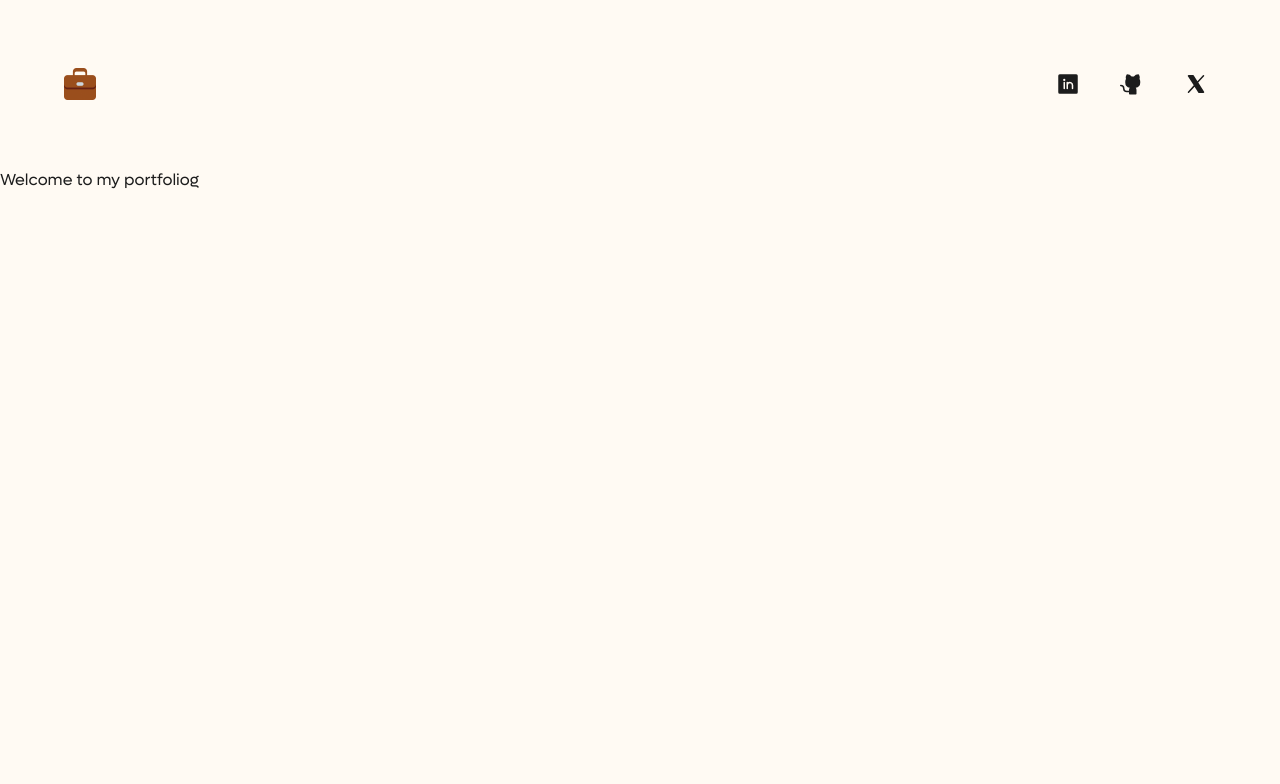
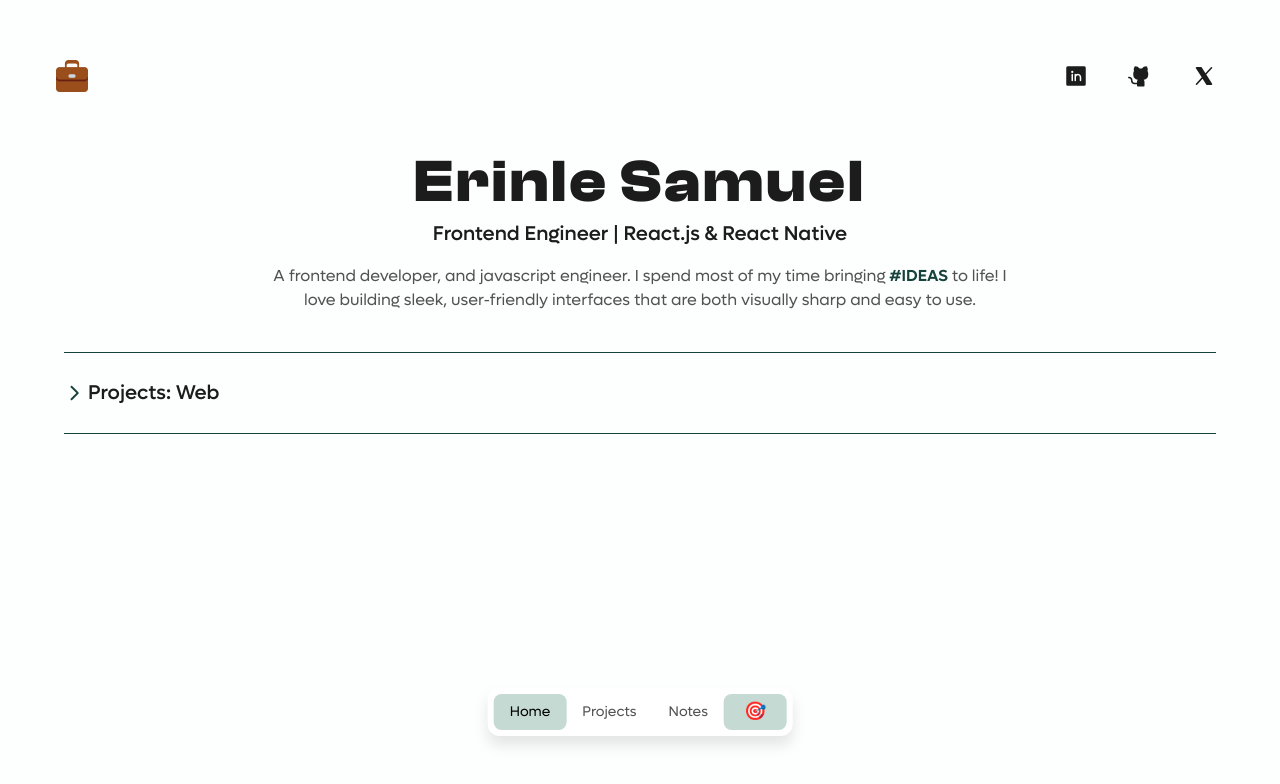
Before and after one commit to psalmuelle/portfolio-v2, a Next.js app: page / in a window 1280 px wide. Shown: the top 784 px of the page. Built offline with nearby package versions, Linux system fonts and the light colour scheme.

Commit message:
feat: create hero section in homepage

```diff
--- a/package.json
+++ b/package.json
@@ -11,7 +11,6 @@
   "dependencies": {
     "@phosphor-icons/react": "^2.1.10",
     "next": "15.3.2",
-    "next-themes": "^0.4.6",
     "react": "^19.0.0",
     "react-dom": "^19.0.0"
   },
@@ -21,6 +20,7 @@
     "@types/node": "^20",
     "@types/react": "^19",
     "@types/react-dom": "^19",
+    "@types/youtube-player": "^5.5.11",
     "eslint": "^9",
     "eslint-config-next": "15.3.2",
     "tailwindcss": "^4",
--- a/src/app/globals.css
+++ b/src/app/globals.css
@@ -1,8 +1,15 @@
 @import "tailwindcss";
 
 :root {
-  --background: #fffaf3;
+  --background: #e9efec0c;
   --foreground: #1c1c1c;
+}
+
+@font-face {
+  font-family: "ClashDisplay";
+  font-style: normal;
+  font-weight: 700;
+  src: url("../../public/fonts/ClashDisplay-Bold.woff2") format("woff2");
 }
 
 @layer base {
@@ -18,9 +25,25 @@
     scroll-behavior: smooth;
   }
 
+  html {
+    scroll-behavior: smooth;
+    -ms-text-size-adjust: 100%;
+    -webkit-text-size-adjust: 100%;
+  }
+
   body {
     background-color: var(--background);
     color: var(--foreground);
+    -webkit-tap-highlight-color: rgba(0, 0, 0, 0);
+  }
+
+  ::selection {
+    background: #16423c;
+    color: white;
+  }
+  ::-moz-selection {
+    background: #16423c;
+    color: white;
   }
 }
 
@@ -30,3 +53,8 @@
   --color-primary-600: #6a9c89;
   --color-primary-900: #16423c;
 }
+
+.font-clash {
+  font-family: "ClashDisplay", sans-serif;
+  font-weight: 700;
+}
--- a/src/app/layout.tsx
+++ b/src/app/layout.tsx
@@ -1,5 +1,6 @@
 import type { Metadata } from "next";
 import Header from "@/components/Header";
+import MenuBar from "@/components/MenuBar";
 import localFont from "next/font/local";
 import "./globals.css";
 
@@ -58,6 +59,7 @@ export default function RootLayout({
       <body className={`${lufgaFonts.className} antialiased`}>
         <Header />
         {children}
+        <MenuBar />
       </body>
     </html>
   );
--- a/src/app/page.tsx
+++ b/src/app/page.tsx
@@ -1,9 +1,28 @@
 import Image from "next/image";
+import ProjectSection from "@/components/home/ProjectSection";
+import Link from "next/link";
 
 export default function Home() {
   return (
-    <div className=''>
-      Welcome to my portfoliog
+    <div className='px-6 sm:px-10 lg:px-16'>
+      <hgroup className='text-center'>
+        <h1 className='text-6xl max-sm:text-4xl font-clash tracking-wider'>
+          Erinle Samuel
+        </h1>
+        <p className='mt-2 text-xl font-medium'>
+          Frontend Engineer | React.js & React Native
+        </p>
+        <p className='max-w-3xl mt-4 mx-auto text-neutral-600'>
+          A frontend developer, and javascript engineer. I spend most of my time
+          bringing{" "}
+          <Link href={'/projects'} className='text-primary-900 font-semibold'>#IDEAS</Link> to
+          life! I love building sleek, user-friendly interfaces that are both
+          visually sharp and easy to use.
+        </p>
+      </hgroup>
+      <div className="mt-10">
+        <ProjectSection />
+      </div>
     </div>
   );
 }
--- a/src/components/Header.tsx
+++ b/src/components/Header.tsx
@@ -5,7 +5,7 @@ import Icon from "./Icons";
 
 export default function Header() {
   return (
-    <header className='w-full max-w-7xl mx-auto flex justify-between items-center p-10 md:p-16 px-6 sm:px-10 lg:px-16'>
+    <header className='w-full max-w-7xl mx-auto flex justify-between items-center p-10 md:p-14 px-6 sm:px-10 lg:px-14'>
       <Link href='/'>
         <Image src={logoImg} alt='logo' width={32} height={32} />
       </Link>
--- a/src/components/Icons.tsx
+++ b/src/components/Icons.tsx
@@ -4,12 +4,15 @@ import {
   GithubLogoIcon,
   LinkedinLogoIcon,
   XLogoIcon,
+  CaretRightIcon,
 } from "@phosphor-icons/react";
 
 const iconMap = {
   linkedinLogo: LinkedinLogoIcon,
   githubLogo: GithubLogoIcon,
   xLogo: XLogoIcon,
+  caretRight: CaretRightIcon,
+  // Add more icons as needed
 } as const;
 
 type IconName = keyof typeof iconMap;
--- /dev/null
+++ b/src/components/MenuBar.tsx
@@ -0,0 +1,45 @@
+"use client";
+
+import Link from "next/link";
+import { usePathname } from "next/navigation";
+
+export default function MenuBar() {
+  const pathname = usePathname();
+
+  return (
+    <nav className='fixed left-1/2 bottom-[8%] transform -translate-x-1/2 w-fit bg-white p-1.5 rounded-xl text-sm flex items-center justify-center text-neutral-600 drop-shadow-xl'>
+      <Link
+        className={`py-2 px-4 rounded-lg ${
+          pathname === "/" ? "bg-primary-300 text-black" : ""
+        }`}
+        href={"/"}>
+        Home
+      </Link>
+
+      <Link
+        className={`py-2 px-4 rounded-lg ${
+          pathname === "/projects" ? "bg-primary-300 text-black" : ""
+        }`}
+        href={"/projects"}>
+        Projects
+      </Link>
+
+      <Link
+        className={`py-2 px-4 rounded-lg ${
+          pathname === "/notes" ? "bg-primary-300 text-black" : ""
+        }`}
+        href={"/notes"}>
+        Notes
+      </Link>
+
+      <Link
+        className={`text-lg py-1 px-5 rounded-lg ${
+          pathname === "/" ? "bg-primary-300 text-black" : ""
+        }`}
+        href='/'>
+        🎯
+        <span className='sr-only'>X</span>
+      </Link>
+    </nav>
+  );
+}
--- /dev/null
+++ b/src/components/ProjectCard.tsx
@@ -0,0 +1,17 @@
+
+
+export default function ProjectCard(){
+    return (
+        <div>
+            <div className="bg-white shadow-md rounded-lg p-6">
+                <h2 className="text-2xl font-bold mb-4">Project Title</h2>
+                <p className="text-gray-700 mb-4">
+                    A brief description of the project goes here. It should be concise and informative.
+                </p>
+                <a href="#" className="text-blue-500 hover:underline">
+                    View Project
+                </a>
+            </div>
+        </div>
+    )
+}
--- /dev/null
+++ b/src/components/home/ProjectSection.tsx
@@ -0,0 +1,27 @@
+"use client";
+
+import { useState } from "react";
+import Icon from "../Icons";
+
+export default function ProjectSection() {
+  const [toggleSection, setToggleSection] = useState(false);
+  return (
+    <section className='border-y border-primary-900 py-6'>
+      <h2
+        onClick={() => setToggleSection(!toggleSection)}
+        className='py-0.5 flex items-center text-xl max-sm:text-lg font-medium gap-1 cursor-pointer'>
+        <Icon
+          name='caretRight'
+          color='#16423c'
+          weight='bold'
+          className={`transition-transform duration-300 ${
+            toggleSection ? "rotate-90" : ""
+          }`}
+          size={20}
+        />
+        <span>Projects: Web</span>
+      </h2>
+      <div className={``}></div>
+    </section>
+  );
+}
```
Also changed, not shown: public/fonts/ClashDisplay-Bold.woff2 (added), 1 other file (tests, documents, lock files or other folders).
